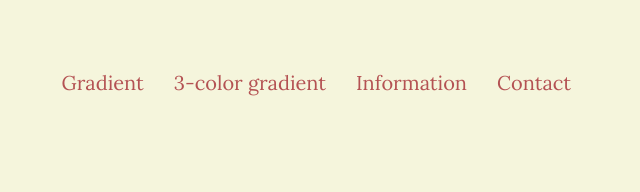
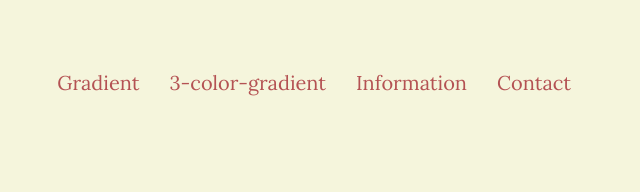
Before and after one commit to Matusbh/Gradient-Creator, a website built with Vite: page 3-colors.html in a window 1280 px wide. Shown: the top 192 px of the page, 593-1233 px from the left. Built offline with nearby package versions, Linux system fonts and the light colour scheme.

Commit message:
Update 3-colors.html

```diff
--- a/3-colors.html
+++ b/3-colors.html
@@ -63,7 +63,7 @@
         <nav>
           <ul>
             <li><a href="./index.html">Gradient</a></li>
-            <li><a href="./3-colors.html">3-color gradient</a></li>
+            <li><a href="./3-colors.html">3-color-gradient</a></li>
             <li><a href="./Info.html">Information</a></li>
             <li><a href="./Contacto.html">Contact</a></li>
           </ul>
```
